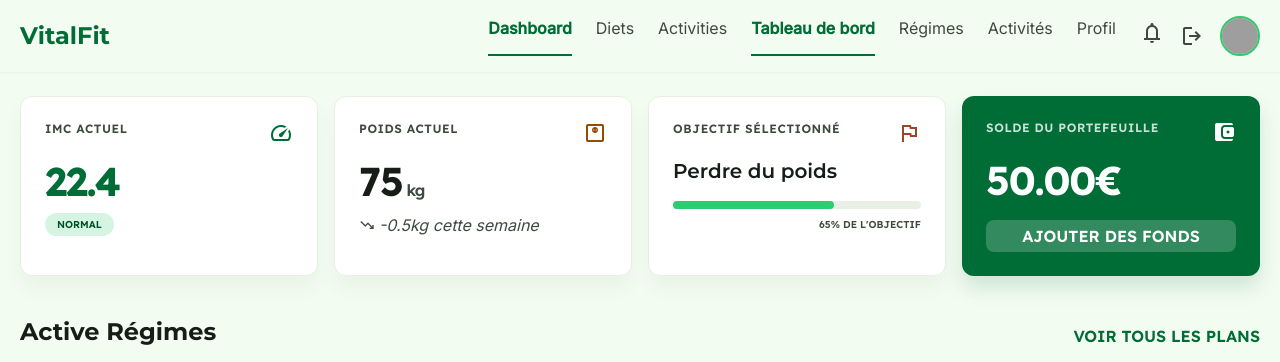
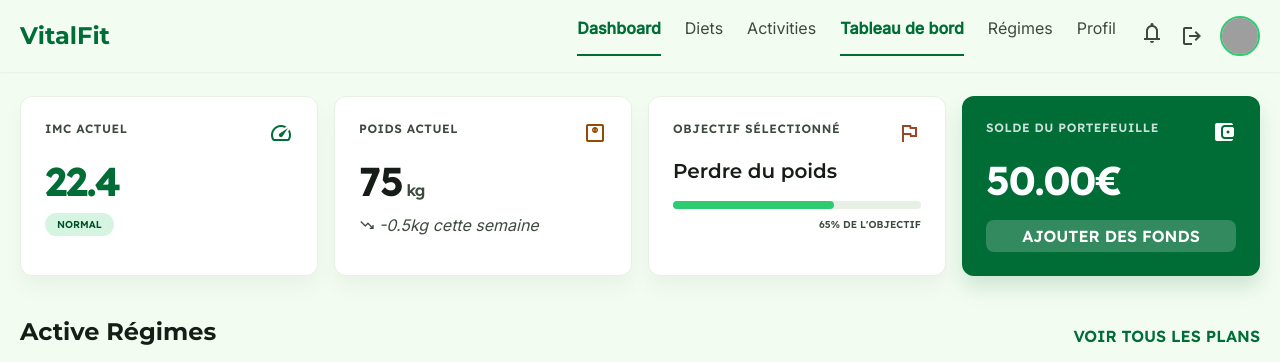
Before and after one commit to Sandro006/regime, a CodeIgniter 4 app: the page made by app/Views/accueil/index.php in a window 1280 px wide. Shown: the top 362 px of the page. Run offline with PHP 8.4 and a stand-in for CodeIgniter, Linux system fonts and the light colour scheme; the template is opened without the code that fills it, so the values that code supplies are empty; some libraries are stand-ins or nearby versions; grey boxes are pictures that could not be loaded.

Commit message:
Update index.php

```diff
--- a/app/Views/accueil/index.php
+++ b/app/Views/accueil/index.php
@@ -149,7 +149,6 @@
             <a class="text-on-surface-variant hover:text-primary transition-colors duration-200" href="/activite/list">Activities</a>
             <a class="text-primary font-bold border-b-2 border-primary transition-colors duration-200" href="#">Tableau de bord</a>
             <a class="text-on-surface-variant hover:text-primary transition-colors duration-200" href="#">Régimes</a>
-            <a class="text-on-surface-variant hover:text-primary transition-colors duration-200" href="#">Activités</a>
             <?php if (session()->get('estConnecte')) { ?>
                 <a class="text-on-surface-variant hover:text-primary transition-colors duration-200" href="/profile">Profil</a>
             <?php } ?>
```
